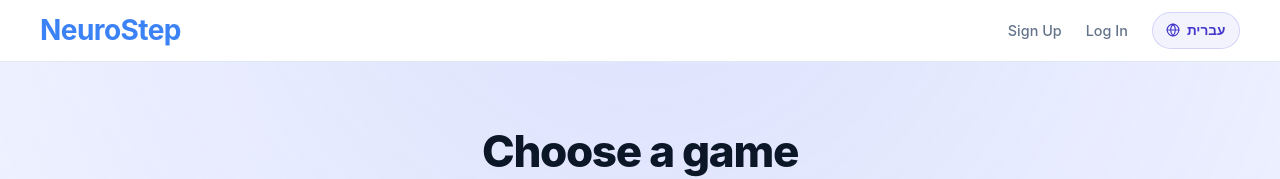
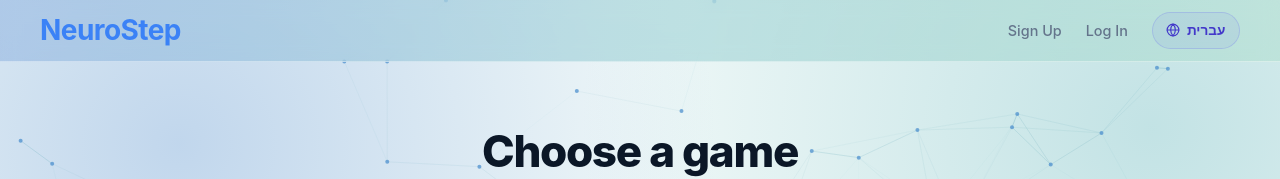
Before and after one commit to SagiAltaraz/NeuroStep, a React (Vite) app in the folder frontend/: page /games in a window 1280 px wide. Shown: the top 179 px of the page. Built offline with nearby package versions, Linux system fonts and the light colour scheme; no server answers.

Commit message:
background- final2

```diff
--- a/frontend/src/components/Header/Header.css
+++ b/frontend/src/components/Header/Header.css
@@ -1,11 +1,17 @@
 .header {
   width: 100%;
-  background: #ffffff;
+  background: linear-gradient(
+    100deg,
+    rgba(143, 179, 224, 0.55),
+    rgba(150, 205, 210, 0.55),
+    rgba(176, 222, 206, 0.55)
+  );
+  backdrop-filter: blur(10px);
   padding: 0.75rem 1.5rem;
   position: sticky;
   top: 0;
   z-index: 1000;
-  border-bottom: 1px solid #e2e8f0;
+  border-bottom: 1px solid rgba(255, 255, 255, 0.4);
 }
 
 .header-container {
@@ -135,9 +141,15 @@
     top: 100%;
     left: 0;
     right: 0;
-    background: #ffffff;
+    background: linear-gradient(
+      100deg,
+      rgba(143, 179, 224, 0.92),
+      rgba(150, 205, 210, 0.92),
+      rgba(176, 222, 206, 0.92)
+    );
+    backdrop-filter: blur(10px);
     padding: 1rem 1.5rem;
-    border-bottom: 1px solid #e2e8f0;
+    border-bottom: 1px solid rgba(255, 255, 255, 0.4);
     box-shadow: 0 4px 12px rgba(0, 0, 0, 0.05);
     transform: translateY(-100%);
     opacity: 0;
--- a/frontend/src/components/SiteBackground/SiteBackground.tsx
+++ b/frontend/src/components/SiteBackground/SiteBackground.tsx
@@ -1,3 +1,127 @@
+import { useRef, useEffect } from "react";
+
+interface Node {
+  x: number;
+  y: number;
+  vx: number;
+  vy: number;
+}
+
 export default function SiteBackground() {
-  return <div className="site-bg" aria-hidden="true" />;
+  const ref = useRef<HTMLCanvasElement>(null);
+
+  useEffect(() => {
+    const cv = ref.current;
+    if (!cv) return;
+    const ctx = cv.getContext("2d")!;
+
+    let w = 0, h = 0, dpr = 1;
+    let nodes: Node[] = [];
+    let raf: number;
+    const mouse = { x: -9999, y: -9999 };
+
+    const init = () => {
+      const n = Math.round(Math.min(160, (w * h) / 13000));
+      nodes = Array.from({ length: n }, () => ({
+        x: Math.random() * w,
+        y: Math.random() * h,
+        vx: (Math.random() - 0.5) * 0.28,
+        vy: (Math.random() - 0.5) * 0.28,
+      }));
+    };
+
+    const resize = () => {
+      dpr = Math.min(devicePixelRatio || 1, 2);
+      w = cv.clientWidth;
+      h = cv.clientHeight;
+      cv.width = w * dpr;
+      cv.height = h * dpr;
+      ctx.setTransform(dpr, 0, 0, dpr, 0, 0);
+      init();
+    };
+
+    const LINK = 135, MLINK = 185;
+
+    const tick = () => {
+      ctx.clearRect(0, 0, w, h);
+
+      for (const p of nodes) {
+        p.x += p.vx;
+        p.y += p.vy;
+        if (p.x < 0 || p.x > w) p.vx *= -1;
+        if (p.y < 0 || p.y > h) p.vy *= -1;
+        const dx = p.x - mouse.x, dy = p.y - mouse.y;
+        const d = Math.hypot(dx, dy);
+        if (d < 120 && d > 0.01) { p.x += dx / d * 0.5; p.y += dy / d * 0.5; }
+      }
+
+      for (let i = 0; i < nodes.length; i++) {
+        const a = nodes[i];
+        for (let j = i + 1; j < nodes.length; j++) {
+          const b = nodes[j];
+          const d = Math.hypot(a.x - b.x, a.y - b.y);
+          if (d < LINK) {
+            ctx.strokeStyle = `rgba(95,166,182,${(1 - d / LINK) * 0.32})`;
+            ctx.lineWidth = 1;
+            ctx.beginPath(); ctx.moveTo(a.x, a.y); ctx.lineTo(b.x, b.y); ctx.stroke();
+          }
+        }
+        const md = Math.hypot(a.x - mouse.x, a.y - mouse.y);
+        if (md < MLINK) {
+          ctx.strokeStyle = `rgba(47,134,214,${(1 - md / MLINK) * 0.5})`;
+          ctx.lineWidth = 1.1;
+          ctx.beginPath(); ctx.moveTo(a.x, a.y); ctx.lineTo(mouse.x, mouse.y); ctx.stroke();
+        }
+      }
+
+      for (const p of nodes) {
+        ctx.fillStyle = "rgba(74,141,205,.72)";
+        ctx.beginPath(); ctx.arc(p.x, p.y, 2, 0, 6.2832); ctx.fill();
+      }
+
+      raf = requestAnimationFrame(tick);
+    };
+
+    const move = (e: MouseEvent) => {
+      const r = cv.getBoundingClientRect();
+      mouse.x = e.clientX - r.left;
+      mouse.y = e.clientY - r.top;
+    };
+    const leave = () => { mouse.x = mouse.y = -9999; };
+
+    addEventListener("resize", resize);
+    addEventListener("mousemove", move);
+    addEventListener("mouseout", leave);
+    resize();
+    tick();
+
+    return () => {
+      cancelAnimationFrame(raf);
+      removeEventListener("resize", resize);
+      removeEventListener("mousemove", move);
+      removeEventListener("mouseout", leave);
+    };
+  }, []);
+
+  return (
+    <div
+      aria-hidden="true"
+      style={{
+        position: "fixed",
+        inset: 0,
+        zIndex: -1,
+        pointerEvents: "none",
+        background:
+          "radial-gradient(60vw 56vw at 14% 18%,rgba(143,179,224,.5),transparent 70%)," +
+          "radial-gradient(62vw 58vw at 90% 16%,rgba(150,205,210,.52),transparent 72%)," +
+          "radial-gradient(66vw 62vw at 78% 98%,rgba(176,222,206,.5),transparent 70%)," +
+          "radial-gradient(52vw 48vw at 24% 100%,rgba(190,216,238,.55),transparent 70%),#f3faf9",
+      }}
+    >
+      <canvas
+        ref={ref}
+        style={{ position: "absolute", inset: 0, width: "100%", height: "100%", display: "block" }}
+      />
+    </div>
+  );
 }
--- a/frontend/src/pages/admin/AdminPage.css
+++ b/frontend/src/pages/admin/AdminPage.css
@@ -1,6 +1,6 @@
 .admin-page {
   min-height: calc(100vh - 60px);
-  background: #f8fafc;
+  background: transparent;
   padding: 2rem 1.5rem;
 }
 
--- a/frontend/src/pages/admin/alerts/AlertsPage.css
+++ b/frontend/src/pages/admin/alerts/AlertsPage.css
@@ -4,7 +4,7 @@
   padding: 24px 20px 64px;
   font-family: -apple-system, BlinkMacSystemFont, 'Segoe UI', Tahoma, sans-serif;
   color: #0f172a;
-  background: #f8fafc;
+  background: transparent;
   min-height: 100vh;
 }
 
--- a/frontend/src/pages/admin/coach-reports/CoachReportsPage.css
+++ b/frontend/src/pages/admin/coach-reports/CoachReportsPage.css
@@ -4,7 +4,7 @@
   padding: 24px 20px 64px;
   font-family: -apple-system, BlinkMacSystemFont, 'Segoe UI', Tahoma, sans-serif;
   color: #0f172a;
-  background: #f8fafc;
+  background: transparent;
   min-height: 100vh;
 }
 
--- a/frontend/src/pages/admin/trend/CognitiveTrendPage.css
+++ b/frontend/src/pages/admin/trend/CognitiveTrendPage.css
@@ -4,7 +4,7 @@
   padding: 24px 20px 64px;
   font-family: -apple-system, BlinkMacSystemFont, 'Segoe UI', Tahoma, sans-serif;
   color: #0f172a;
-  background: #f8fafc;
+  background: transparent;
   min-height: 100vh;
 }
 
--- a/frontend/src/pages/games/GamesPage.css
+++ b/frontend/src/pages/games/GamesPage.css
@@ -6,9 +6,7 @@
 
 .games-page {
   min-height: 100vh;
-  background:
-    radial-gradient(ellipse 80% 60% at 50% -10%, rgba(99, 102, 241, 0.12) 0%, transparent 70%),
-    linear-gradient(170deg, #EEF2FF 0%, #E8EDFF 45%, #EDE9FE 100%);
+  background: transparent;
 }
 
 .games-container {
```
